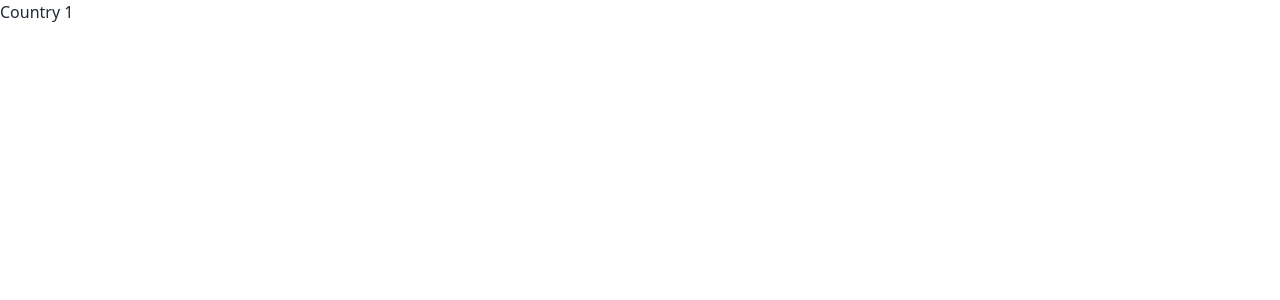
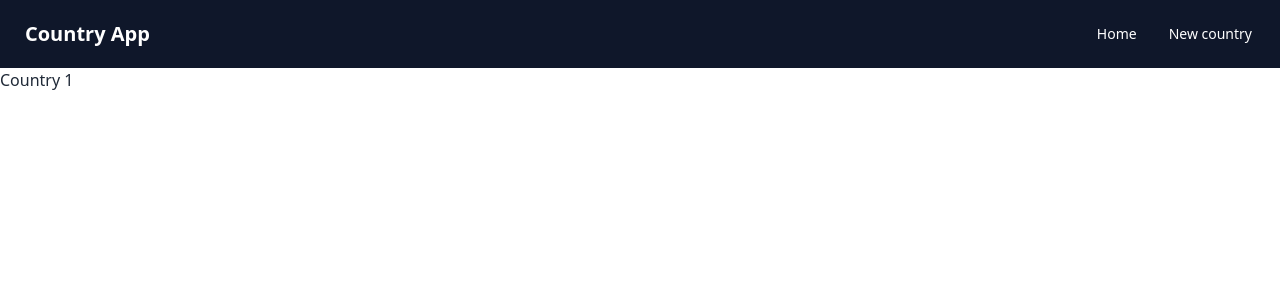
Before and after one commit to 096benjaminbenoit/checkpoint_frontend, a Next.js app in the folder frontend/: page /country/1 in a window 1280 px wide. Shown: the top 300 px of the page. Built offline with nearby package versions, Linux system fonts and the light colour scheme.

Commit message:
add layout on pages

```diff
--- a/frontend/src/pages/country/[countryId].tsx
+++ b/frontend/src/pages/country/[countryId].tsx
@@ -1,8 +1,13 @@
+import DefaultLayout from "@/layouts/defaultLayout";
 import { useRouter } from "next/router";
 
 export default function CountryDetailsPage() {
   const router = useRouter();
   const { countryId } = router.query;
 
-  return <div>Country {countryId}</div>;
+  return (
+    <DefaultLayout title="Country details">
+      <div>Country {countryId}</div>
+    </DefaultLayout>
+  );
 }
--- a/frontend/src/pages/index.tsx
+++ b/frontend/src/pages/index.tsx
@@ -1,3 +1,9 @@
+import DefaultLayout from "@/layouts/defaultLayout";
+
 export default function Home() {
-  return <h1>Homepage with all countries</h1>;
+  return (
+    <DefaultLayout title="Home">
+      <h1>Homepage with all countries</h1>
+    </DefaultLayout>
+  );
 }
--- a/frontend/src/pages/new-country/index.tsx
+++ b/frontend/src/pages/new-country/index.tsx
@@ -1,5 +1,10 @@
+import DefaultLayout from "@/layouts/defaultLayout";
 import React from "react";
 
 export default function NewCountryPage() {
-  return <div>Create a new country</div>;
+  return (
+    <DefaultLayout title="New country">
+      <div>Create a new country</div>
+    </DefaultLayout>
+  );
 }
```
